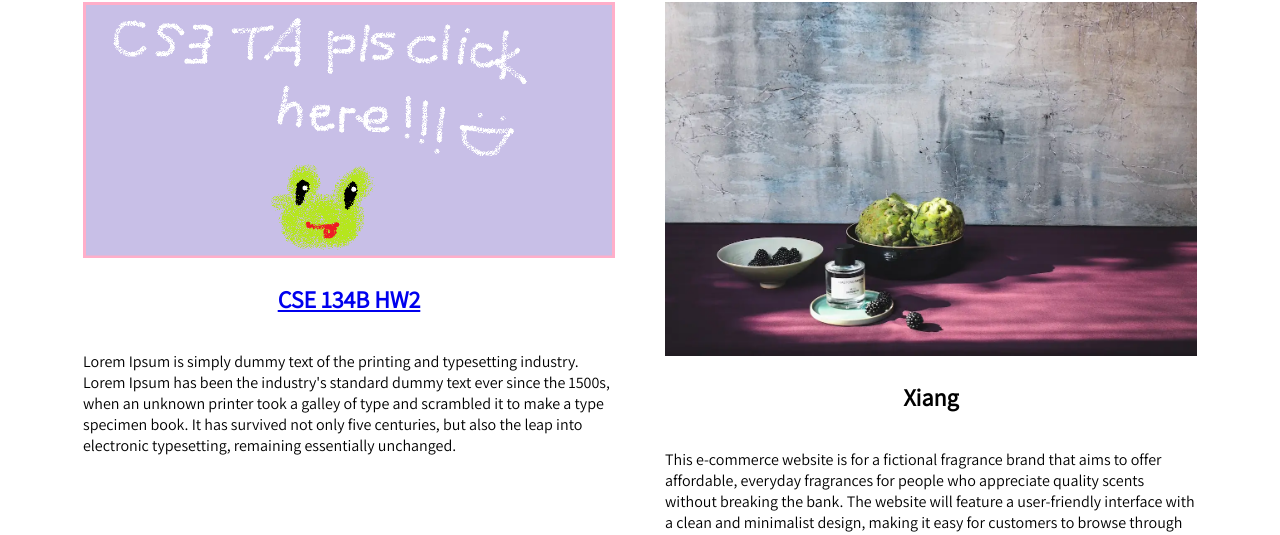
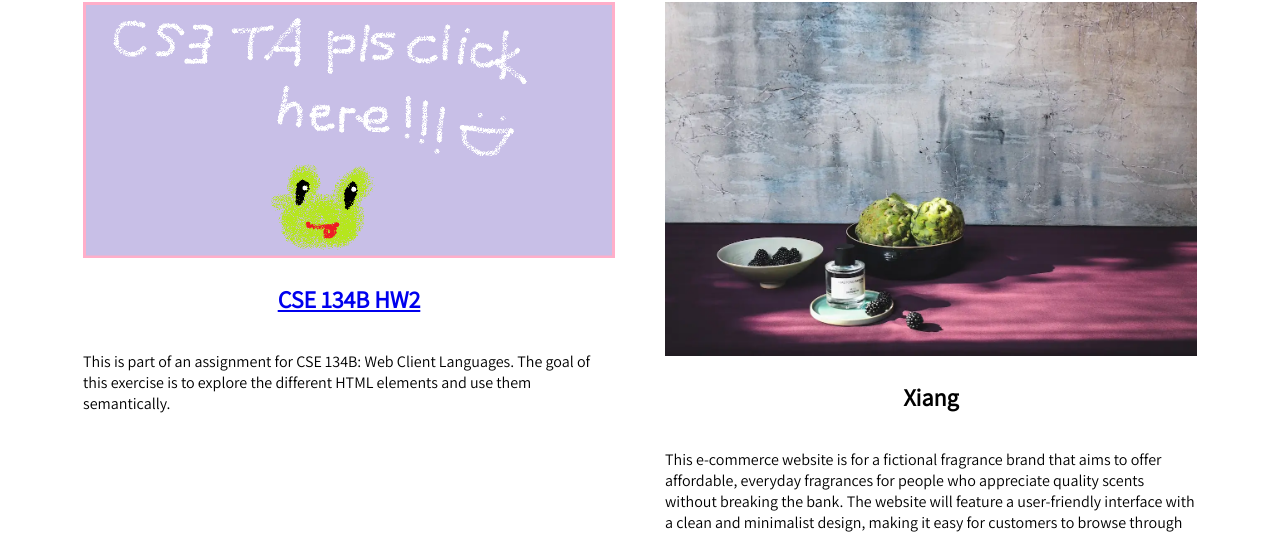
Before and after one commit to sdchin/portfolio, a plain HTML site: page pages/wip/wip.html in a window 1280 px wide. Shown: the part 256-791 px from the top of the page. Drawn offline with Linux system fonts and the light colour scheme.

Commit message:
Remove placeholder text

```diff
--- a/pages/wip/wip.html
+++ b/pages/wip/wip.html
@@ -71,12 +71,9 @@
               <a href="/pages/wip/cse134-hw2.html">CSE 134B HW2</a>
             </h2>
             <p>
-              Lorem Ipsum is simply dummy text of the printing and typesetting
-              industry. Lorem Ipsum has been the industry's standard dummy text
-              ever since the 1500s, when an unknown printer took a galley of
-              type and scrambled it to make a type specimen book. It has
-              survived not only five centuries, but also the leap into
-              electronic typesetting, remaining essentially unchanged.
+              This is part of an assignment for CSE 134B: Web Client Languages.
+              The goal of this exercise is to explore the different HTML elements
+              and use them semantically.
             </p>
           </article>
         </li>
```
